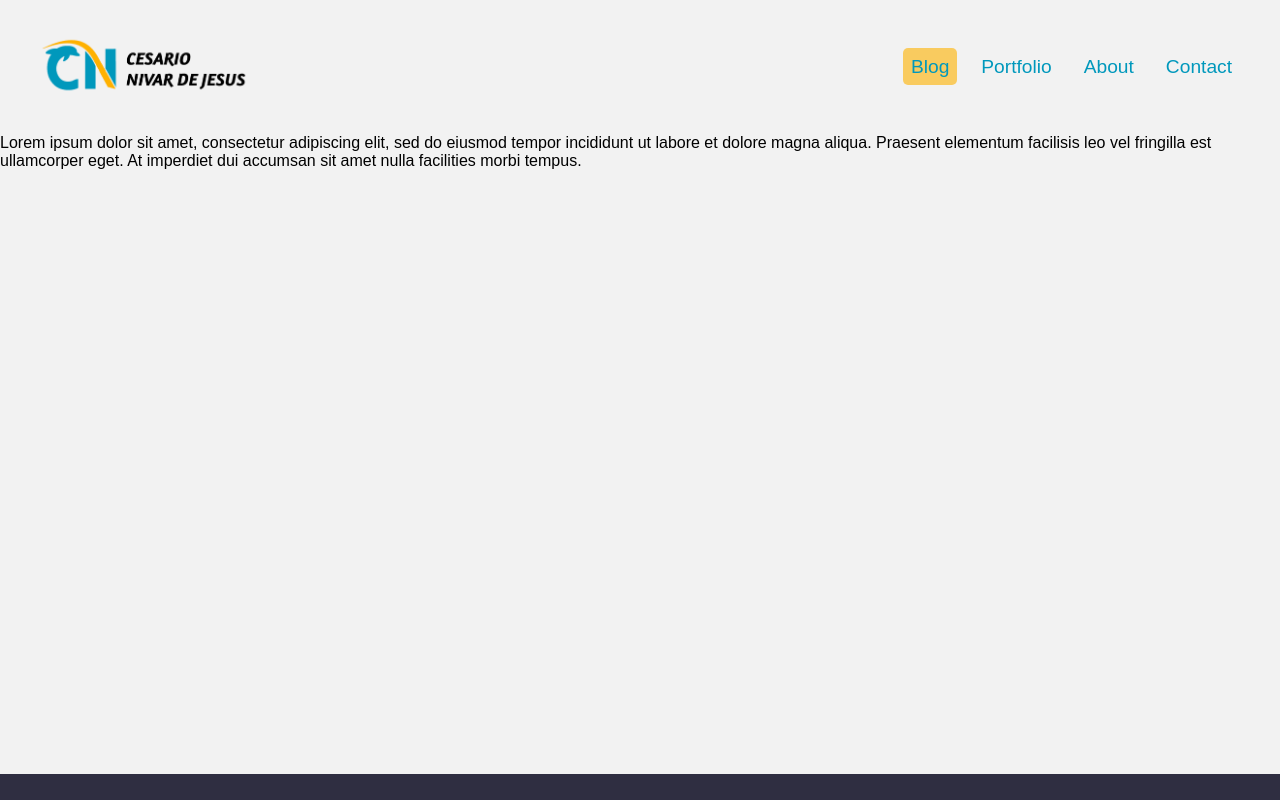
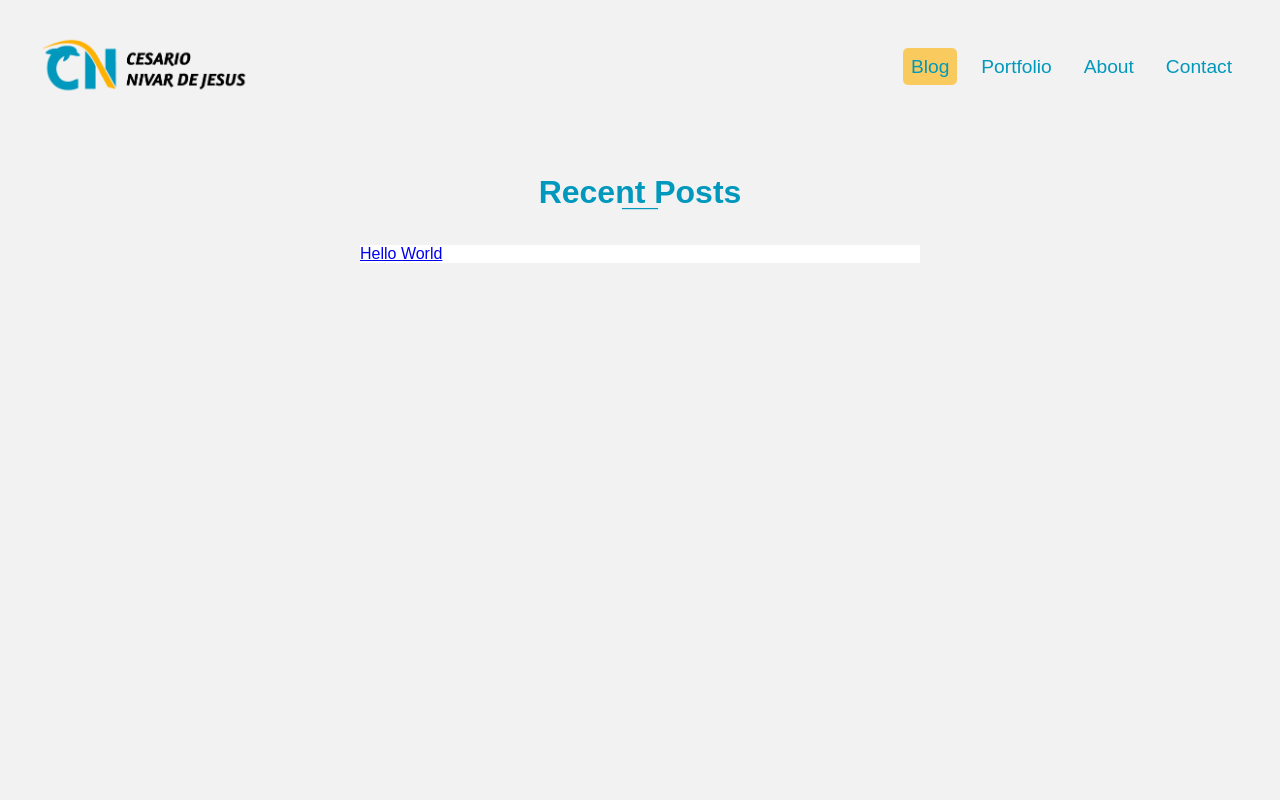
Before and after one commit to cesarionivar/cesarionivar.com, a Next.js app: page /blog in a window 1280 px wide. Shown: the top 800 px of the page. Built offline with nearby package versions, Linux system fonts and the light colour scheme; a web font is replaced by a local one.

Commit message:
wip: show link with the posts

```diff
--- a/pages/blog/index.tsx
+++ b/pages/blog/index.tsx
@@ -1,3 +1,4 @@
+import Link from 'next/link';
 import { Meta } from '../../components/layout';
 import { getAllPosts } from '../../utils/postsApi';
 import type { PostType } from '../../types';
@@ -11,10 +12,15 @@ export default function BlogPage({ allPosts }: Props) {
     <>
       <Meta title='Blog | Cesario Nivar' />
 
-      <div className='page'>
-        {allPosts.map((post) => (
-          <div key={post.slug}>{post.excerpt}</div>
-        ))}
+      <div className='blog page'>
+        <h1 className='page__title'>Recent Posts</h1>
+        <div className='posts'>
+          {allPosts.map((post) => (
+            <Link href={`/blog/${post.slug}`} key={post.slug} passHref>
+              <a className='post__link'>{post.title}</a>
+            </Link>
+          ))}
+        </div>
       </div>
     </>
   );
```
